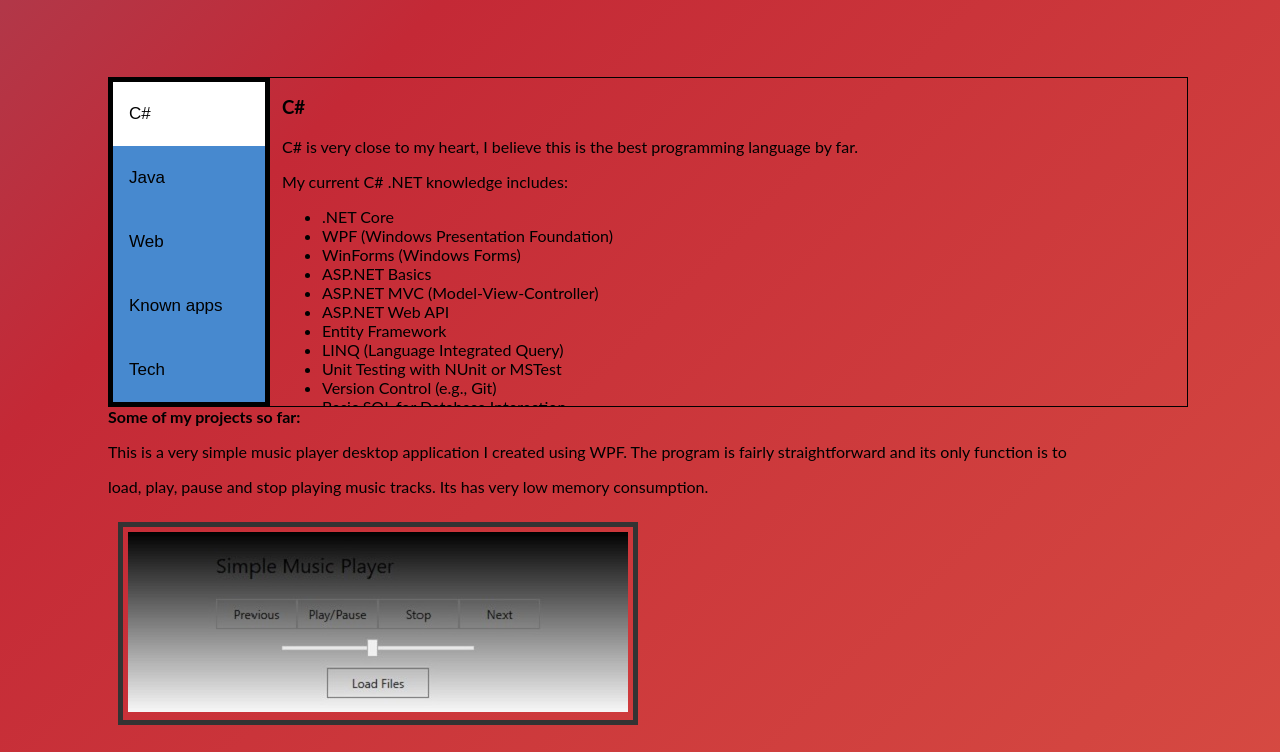
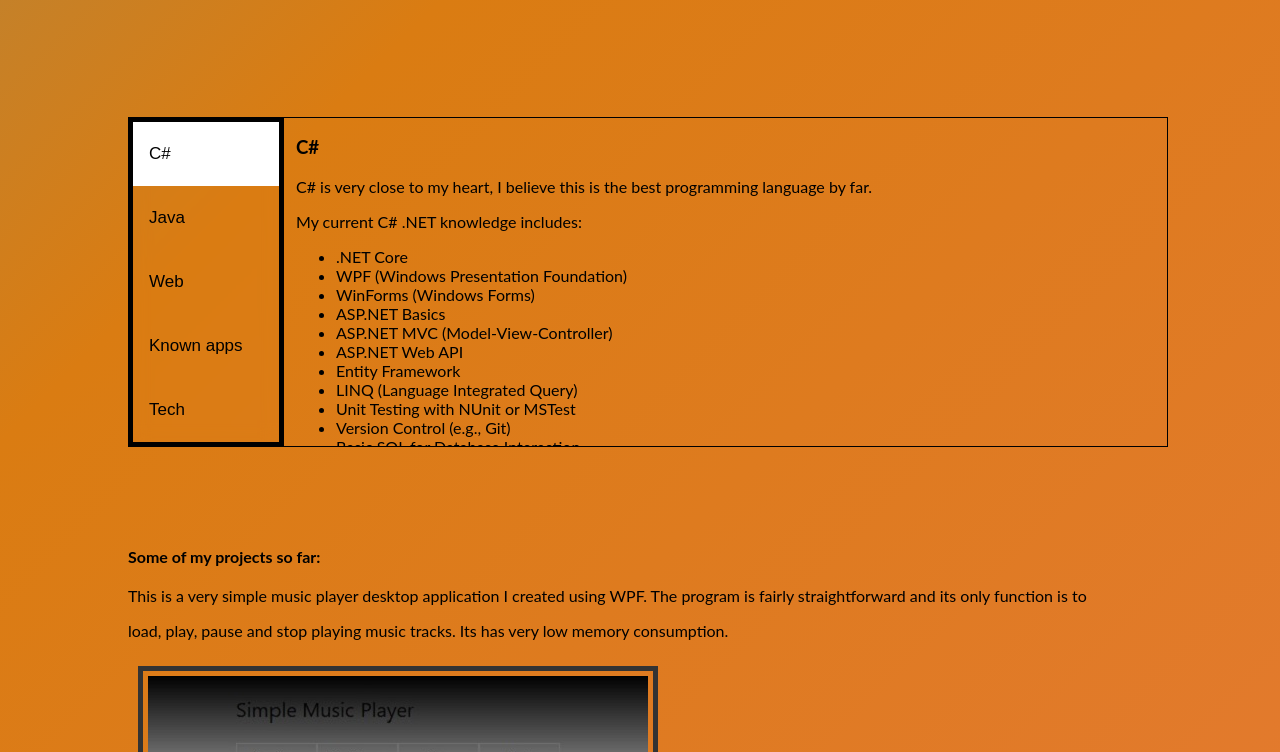
Before and after one commit to kjanos89/kjanos89.github.io, a plain HTML site: page index.html in a window 1280 px wide. Shown: the part 886-1638 px from the top of the page. Drawn offline with Linux system fonts and the light colour scheme.

Commit message:
Fixing styles + positions

```diff
--- a/styles.css
+++ b/styles.css
@@ -13,7 +13,7 @@ body {font-family: "Lato", sans-serif;
 #stack,
 #projects,
 #contact {
-  margin: 100px;
+  margin: 120px;
 }
 html, body {
   width: 100%;
@@ -21,7 +21,7 @@ html, body {
 }
 
 body {
-    background: linear-gradient(-45deg, #ee7752, #c42936, #23a6d5, #23d5ab);
+    background: linear-gradient(-45deg, #ee7752, #da7c12, #23a6d5, #23d5ab);
     background-size: 400% 800%;
     animation: gradient 15s ease infinite;
 }
@@ -76,7 +76,8 @@ body {
 .tab {
     float: left;
     border: 5px solid black;
-  background-color: #4789cf;
+    background-color: transparent; /* Set the background color to transparent */
+    backdrop-filter: blur(10px); /* Apply a blur effect to the background */
     width: 15%;
     height: 330px;
   }
@@ -114,11 +115,9 @@ body {
     width: 85%;
     border-left: none;
     height: 330px;
-  overflow-y: auto; /* Add this to make content scrollable */
+    overflow-y: auto;
+    margin-bottom: 100px;
   }
-/*#projects {
-  text-align: center;
-}*/
 .project a {
   display: inline-block; /* Ensures the border wraps around the image */
   border: 5px solid #333; /* Adds a colored border around the image */
@@ -128,11 +127,12 @@ body {
 
 
 .project {
-  margin-bottom: 20px; /* Add some space between each project */
+  margin-top: 20px;
+  margin-bottom: 50px; /* Add some space between each project */
 }
 .project img {
-  max-width: 100%; /* This ensures the image won't exceed its container's width */
-  height: auto; /* This maintains the aspect ratio of the image */
+  max-width: 100%;
+  height: auto;
 }
 @media screen and (max-width: 600px) {
     #home,
@@ -156,3 +156,6 @@ body {
     padding: 12px;
   }
 }
+#contact{
+  text-align: center;
+}
```
Lines whose indentation alone changed are shown as unchanged.
